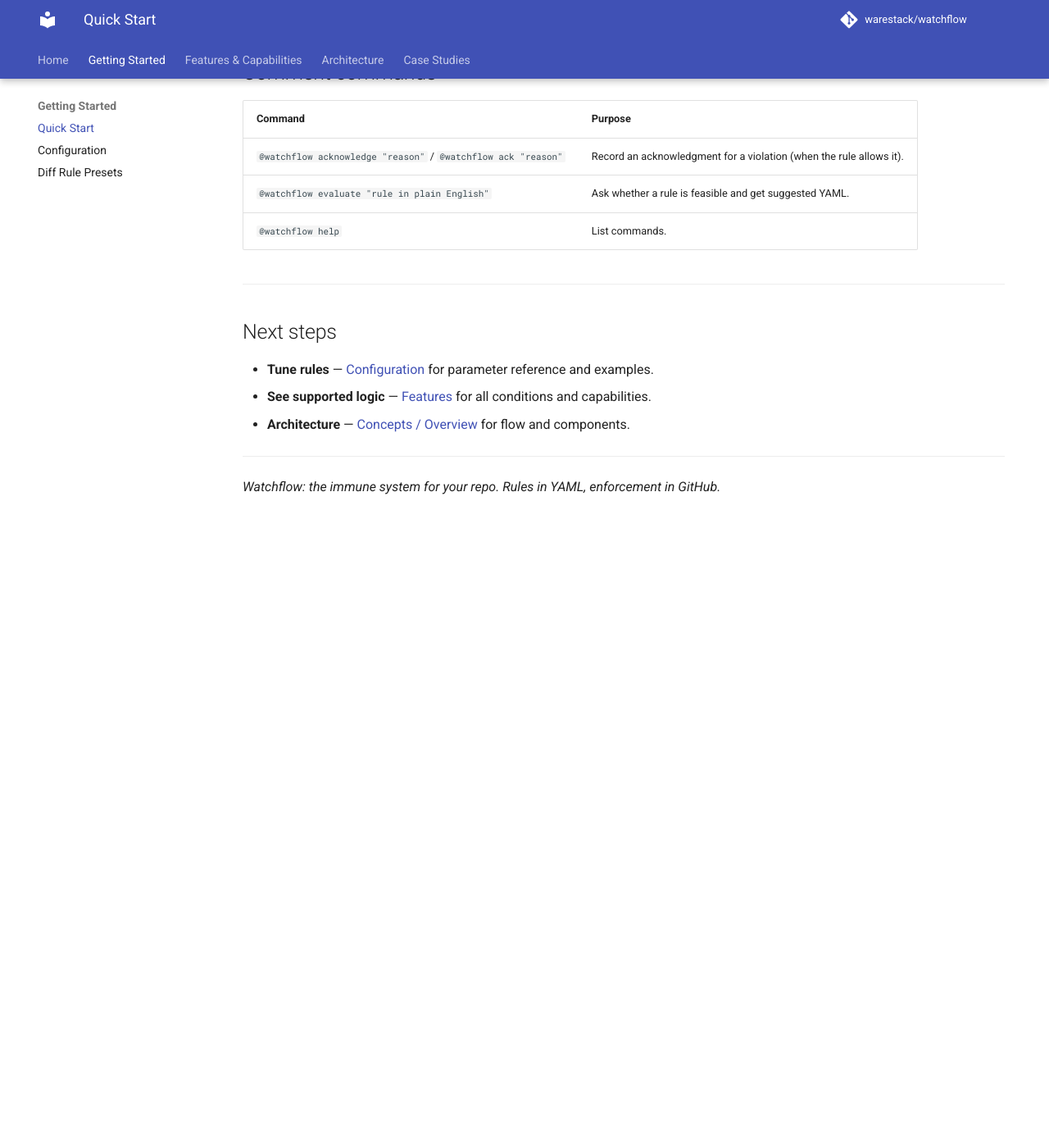
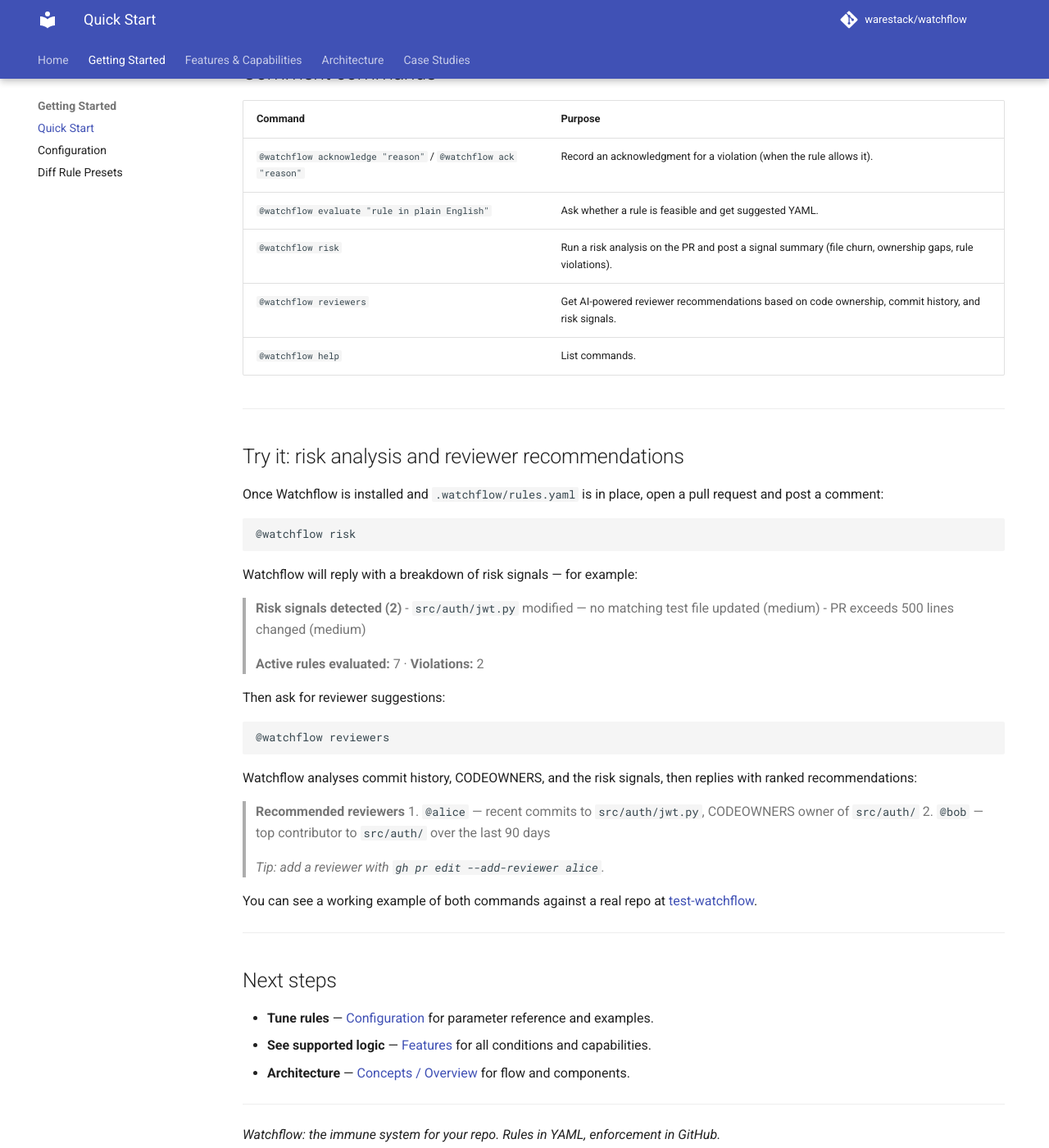
Before and after one commit to warestack/watchflow, an MkDocs documentation site: the page built from docs/getting-started/quick-start.md, in a window 1280 px wide and 1400 px high, scrolled down 2103 px. Shown: the whole window at 82% size. Built offline with MkDocs 1.6.1 and Material for MkDocs 9.7.7, drawn with Linux system fonts in a browser that asks for light colours; comment, search, counter and statistics services are not loaded; the version menu is left out; before the commit the page ends 2733 px from its top, so only the background shows below that.

Commit message:
fix: added how to use /risk and /riewers in quick-start.md

````diff
--- a/docs/getting-started/quick-start.md
+++ b/docs/getting-started/quick-start.md
@@ -87,7 +87,43 @@ Parameter names must match the [supported conditions](configuration.md); see [Co
 |--------|--------|
 | `@watchflow acknowledge "reason"` / `@watchflow ack "reason"` | Record an acknowledgment for a violation (when the rule allows it). |
 | `@watchflow evaluate "rule in plain English"` | Ask whether a rule is feasible and get suggested YAML. |
+| `@watchflow risk` | Run a risk analysis on the PR and post a signal summary (file churn, ownership gaps, rule violations). |
+| `@watchflow reviewers` | Get AI-powered reviewer recommendations based on code ownership, commit history, and risk signals. |
 | `@watchflow help` | List commands. |
+
+---
+
+## Try it: risk analysis and reviewer recommendations
+
+Once Watchflow is installed and `.watchflow/rules.yaml` is in place, open a pull request and post a comment:
+
+```
+@watchflow risk
+```
+
+Watchflow will reply with a breakdown of risk signals — for example:
+
+> **Risk signals detected (2)**
+> - `src/auth/jwt.py` modified — no matching test file updated (medium)
+> - PR exceeds 500 lines changed (medium)
+>
+> **Active rules evaluated:** 7 · **Violations:** 2
+
+Then ask for reviewer suggestions:
+
+```
+@watchflow reviewers
+```
+
+Watchflow analyses commit history, CODEOWNERS, and the risk signals, then replies with ranked recommendations:
+
+> **Recommended reviewers**
+> 1. `@alice` — recent commits to `src/auth/jwt.py`, CODEOWNERS owner of `src/auth/`
+> 2. `@bob` — top contributor to `src/auth/` over the last 90 days
+>
+> *Tip: add a reviewer with `gh pr edit --add-reviewer alice`.*
+
+You can see a working example of both commands against a real repo at [test-watchflow](https://github.com/warestack/test-watchflow).
 
 ---
 
````
